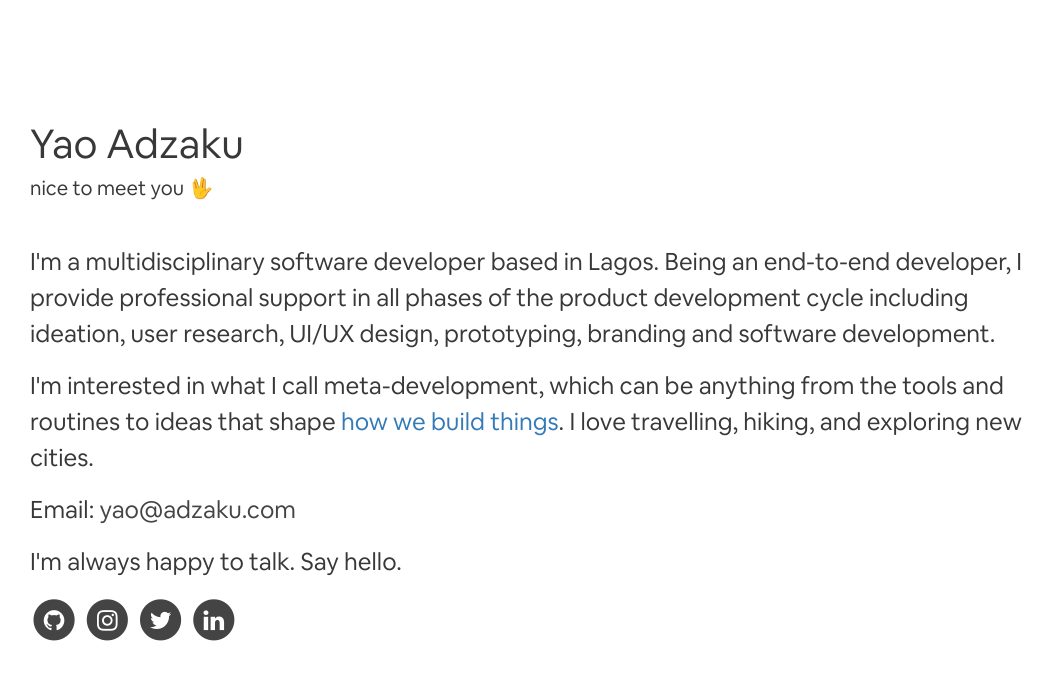
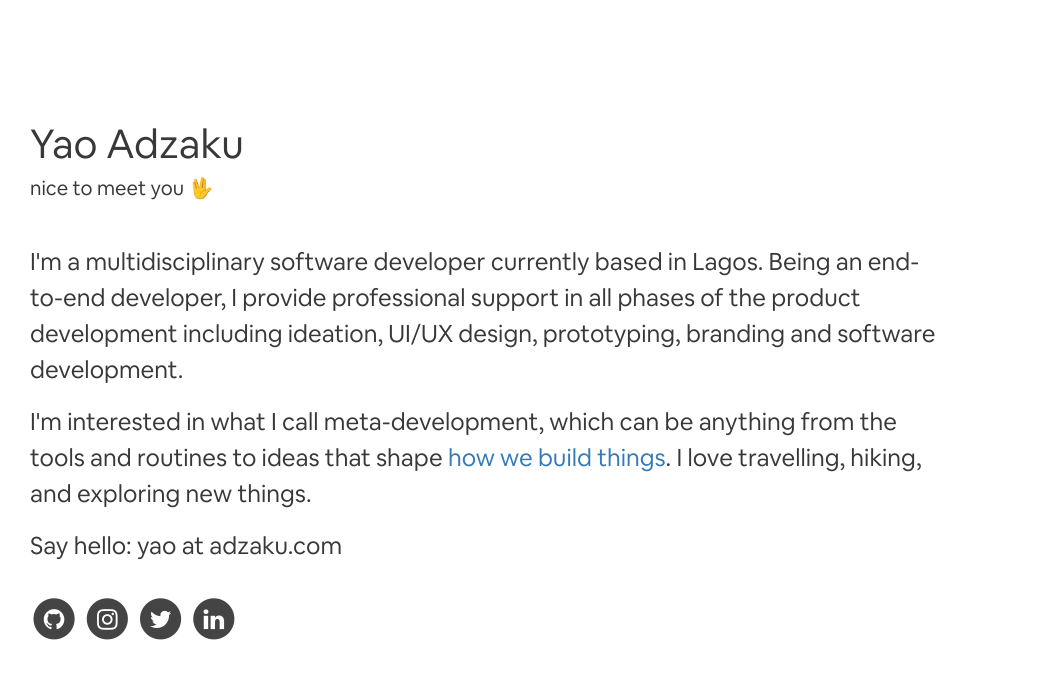
Before and after one commit to pineloop/pineloop.github.io, a plain HTML site: page index.html in a window 1280 px wide. Shown: the whole page, without its empty margins (0-1055 px from the left). Drawn offline with nearby package versions, Linux system fonts and the light colour scheme.

Commit message:
minor UI tweaks

```diff
--- a/index.html
+++ b/index.html
@@ -75,6 +75,9 @@
               padding-top: 40px;
           }
       }
+      .social-links {
+        padding-top: 15px;
+      }
     </style>
     <script type="application/ld+json">
     [{
@@ -103,15 +106,12 @@
   </head>
 <body>
   <main role="main" class="container-fluid">
-    <div class="col-md-10">
+    <div class="col-md-10 col-lg-9">
       <h1>Yao Adzaku</h1> <h5>nice to meet you 🖖</h5> <br>
 
-      <p class="blocktext">I'm a multidisciplinary software developer based in Lagos.
-        Being an end-to-end developer, I provide professional support in all phases of the product development
-        cycle including ideation, user research, UI/UX design, prototyping, branding and software development.</p>
-      <p>I'm interested in what I call meta-development, which can be anything from the tools and routines to ideas that shape <a href="https://vimeo.com/34017777" class="blue" target="_blank">how we build things</a>. I love travelling, hiking, and exploring new cities.</p>
-      <p>Email: <a href="mailto:yao@adzaku.com">yao@adzaku.com</a> </p>
-      <p>I'm always happy to talk. Say hello.</p>
+      <p>I'm a multidisciplinary software developer currently based in Lagos. Being an end-to-end developer, I provide professional support in all phases of the product development including ideation, UI/UX design, prototyping, branding and software development.</p>
+      <p>I'm interested in what I call meta-development, which can be anything from the tools and routines to ideas that shape <a href="https://vimeo.com/34017777" class="blue" target="_blank">how we build things</a>. I love travelling, hiking, and exploring new things.</p>
+      <p>Say hello: yao at adzaku.com</p>
       <div class="social-links">
         <a href="http://github.com/rpip" target="_blank">
           <span class="fa-stack social-icon">
```
